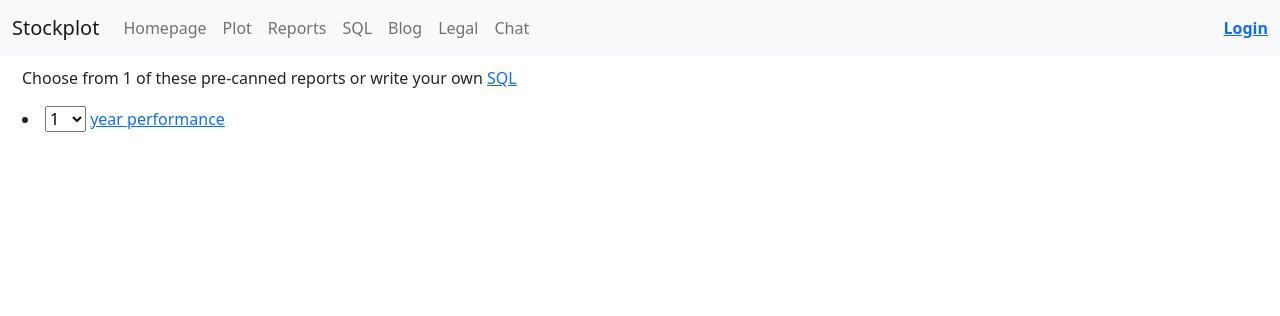
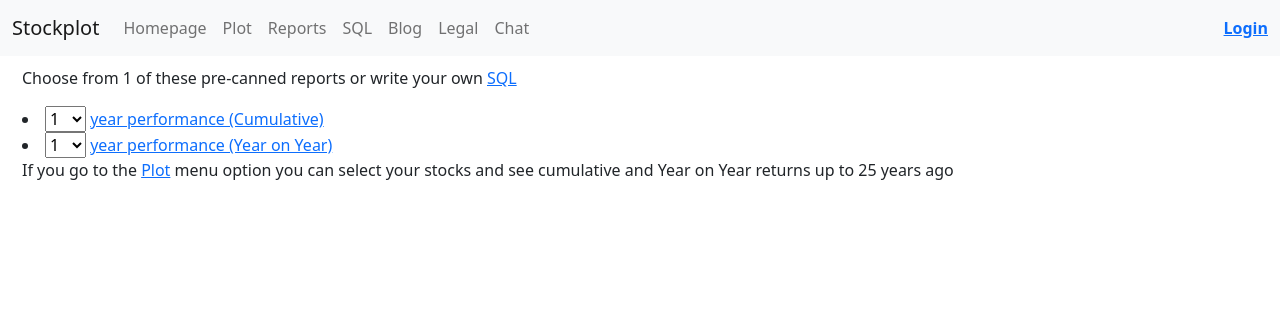
Before and after one commit to deytalytics/stock_plotter, a Flask app: page /reports in a window 1280 px wide. Shown: the top 316 px of the page. Run offline with Flask 3, Linux system fonts and the light colour scheme; parts of the project's set-up code (start-up, migrations or seed data) failed here and were passed over.

Commit message:
Added YoY stock return figures to /reports and /plot

```diff
--- a/app.py
+++ b/app.py
@@ -28,7 +28,7 @@ def create_app():
 engine = connect_db()
 market_stocks = load_market_stocks(engine)
 
-user_stocks, stock_price_history, precalculated_returns = load_stock_data(engine)
+user_stocks, stock_price_history, cumulative_returns, yoy_returns  = load_stock_data(engine, market_stocks)
 
 oauth = OAuth()
 app = create_app()
@@ -94,8 +94,8 @@ def query():
         error_message = str(e)
         return error_message
 
-@app.route('/performance', methods=['GET'])
-def performance():
+@app.route('/cumulative', methods=['GET'])
+def cumulative():
     # Get the 'years' parameter from the request
     years = int(request.args.get('years'))
     username = get_username(session)
@@ -105,7 +105,7 @@ def performance():
 
         # Iterate over the dictionary
         for market, stocks in market_stocks.items():
-            for stock_symbol, returns in precalculated_returns.items():
+            for stock_symbol, returns in cumulative_returns.items():
                 if stock_symbol in stocks:
                     # Fetch the x cumulative annual return
                     percentage_increase = returns[years-1]
@@ -134,12 +134,57 @@ def performance():
             return response
         elif export_format == 'html':
             keys_order = list(data[0].keys())
-            return render_template('resultset.html', report_title = f"{years} year performance", user=username, data=data, keys_order = keys_order)
+            return render_template('resultset.html', report_title = f"{years} year performance (cumulative)", user=username, data=data, keys_order = keys_order)
 
     except ProgrammingError as e:
         error_message = str(e)
         return error_message
 
+@app.route('/yearonyear', methods=['GET'])
+def yearonyear():
+    # Get the 'years' parameter from the request
+    years = int(request.args.get('years'))
+    username = get_username(session)
+    try:
+        # Initialize an empty list to hold the new dictionaries
+        data = []
+
+        # Iterate over the dictionary
+        for market, stocks in market_stocks.items():
+            for stock_symbol, returns in yoy_returns.items():
+                if stock_symbol in stocks:
+                    # Fetch the x cumulative annual return
+                    percentage_increase = returns[years-1]
+
+                    # Construct the new dictionary and append it to the list
+                    data.append({
+                        'stock_symbol': stock_symbol,
+                        'stock_name': stocks[stock_symbol]['stock_name'],
+                        'industry_name': stocks[stock_symbol]['industry_name'],
+                        'percentage_increase': percentage_increase
+                    })
+
+        # Filter out dictionaries where 'percentage_increase' is None
+        data = [d for d in data if d['percentage_increase'] is not None]
+
+        # Sort the data list by 'percentage_increase' in descending order
+        data = sorted(data, key=lambda x: x['percentage_increase'], reverse=True)
+
+        # Export the result to CSV or HTML format
+        export_format = 'html'
+
+        if export_format == 'csv':
+            response = make_response(df.to_csv(index=False))
+            response.headers['Content-Disposition'] = 'attachment; filename=result.csv'
+            response.headers['Content-Type'] = 'text/csv'
+            return response
+        elif export_format == 'html':
+            keys_order = list(data[0].keys())
+            return render_template('resultset.html', report_title = f"Year {years - 1} to Year {years} annual return", user=username, data=data, keys_order = keys_order)
+
+    except ProgrammingError as e:
+        error_message = str(e)
+        return error_message
 
 @app.route('/save_query', methods=['POST'])
 def save_query():
@@ -187,38 +232,38 @@ def delete_query():
 
 @app.route('/full_refresh')
 def full_refresh():
-    global stock_price_history, precalculated_returns
+    global stock_price_history, cumulative_returns, yoy_returns
     engine = connect_db()
     market_stocks = load_market_stocks(engine)
     retmsg = refresh_stocks(engine, market_stocks)
     if retmsg=="Stocks refreshed":
-        user_stocks, stock_price_history, precalculated_returns = load_stock_data(engine)
+        user_stocks, stock_price_history, cumulative_returns, yoy_returns = load_stock_data(engine, market_stocks)
     return retmsg
 
 @app.route('/refresh_stock')
 def stock_refresh():
-    global stock_price_history, precalculated_returns
+    global stock_price_history, cumulative_returns, yoy_returns
     symbol = request.args.get('ticker', type = str)
     engine = connect_db()
     retmsg = refresh_stock(engine, symbol)
-    user_stocks, stock_price_history, precalculated_returns = load_stock_data(engine)
+    user_stocks, stock_price_history, cumulative_returns, yoy_returns = load_stock_data(engine, market_stocks)
     return retmsg
 
 
 @app.route('/daily_refresh')
 def daily_refresh():
-    global stock_price_history, precalculated_returns
+    global stock_price_history, cumlative_returns, yoy_returns
     engine = connect_db()
     market_stocks = load_market_stocks(engine)
     retmsg = daily_refresh_stocks(engine, market_stocks)
-    user_stocks, stock_price_history, precalculated_returns = load_stock_data(engine)
+    user_stocks, stock_price_history, cumulative_returns, yoy_returns = load_stock_data(engine, market_stocks)
     return retmsg
 
 @app.route('/refresh_returns')
 def refresh_returns():
-    global stock_price_history, precalculated_returns
+    global stock_price_history, cumulative_returns, yoy_returns
     engine = connect_db()
-    user_stocks, stock_price_history, precalculated_returns = load_stock_data(engine)
+    user_stocks, stock_price_history, cumulative_returns, yoy_returns = load_stock_data(engine, market_stocks)
     return "Stock price history refreshed from database and precalculated returns recalculated "
 
 @app.route('/blog')
@@ -234,7 +279,8 @@ def legal():
 
 @app.route('/plot',methods=['GET','POST'])
 def get_stocks_returns():
-    returns={}
+    user_cumulative_returns={}
+    user_yoy_returns={}
     global user_stocks
     #Either use the selected stock market or default to sp500 if there isn't one
     selected_market = request.form.get('market', 'sp500')
@@ -274,7 +320,8 @@ def get_stocks_returns():
     email = get_email(session)
     for stock in user_stocks:
         if stock[0]==email:
-            returns[stock[1]] = precalculated_returns[stock[1]]
+            user_cumulative_returns[stock[1]] = cumulative_returns[stock[1]]
+            user_yoy_returns[stock[1]] = yoy_returns[stock[1]]
 
     # Initialize empty dictionaries for each market
     ftse100_stocks = {}
@@ -291,9 +338,9 @@ def get_stocks_returns():
             sp500_stocks = stocks
 
     #load the plot data
-    plot_div = load_plots(returns, ftse100_stocks, dax_stocks, sp500_stocks)
+    plot_div = load_plots(user_cumulative_returns, ftse100_stocks, dax_stocks, sp500_stocks)
 
-    return render_template('stocks.html', user = get_username(session), ftse100_stocks=ftse100_stocks, dax_stocks=dax_stocks, sp500_stocks=sp500_stocks, plot_div=plot_div, selected_market = selected_market, selected_stock = selected_stock, returns=returns)
+    return render_template('stocks.html', user = get_username(session), ftse100_stocks=ftse100_stocks, dax_stocks=dax_stocks, sp500_stocks=sp500_stocks, plot_div=plot_div, selected_market = selected_market, selected_stock = selected_stock, yoy_returns = user_yoy_returns, cumulative_returns=user_cumulative_returns)
 
 @app.route('/login')
 def login():
--- a/templates/index.html
+++ b/templates/index.html
@@ -13,8 +13,9 @@
         The information is pulled from <a href="https://finance.yahoo.com/quote/%5EFTSE?p=%5EFTSE">Yahoo Finance</a>.
 
         <p><br>From the menu you will find the following links:-
-            <li><a href="/plot">Plot</a> shows the cumulative stock return for each year (up to 25 years) e.g 10 years = the percentage increase since latest trading days and last trading day 10 years ago.
-            <br>On this page, if you login (using Google Authentication), you are also able to save your stocks</li>
+            <li><a href="/plot">Plot</a> plots the cumulative stock return for each year (up to 25 years) e.g 10 years = the percentage increase since latest trading days and last trading day 10 years ago.
+            <br>Sortable tables are also provided for the cumulative and year on year returns
+            <br>If you login (using Google Authentication), you are also able to save your stocks</li>
             <li><a href="/reports">Reports<a> provides pre-canned reports which might be of use to an investor. Currently allows you to view the cumulative stock returns (for all included stocks) over x years </a></li>
             <li><a href="/sql">SQL</a> allows an authenticated user to write their own queries and obtain resultsets (either displayed as searchable, sortable html tables or downloadable as CSV)</li>
             <li><a href="/blog">Blog</a> provides help information for the website and articles that may assist long term investors in identifying high quality stocks</li>
--- a/templates/reports.html
+++ b/templates/reports.html
@@ -5,32 +5,55 @@
     <link href="https://cdn.jsdelivr.net/npm/bootstrap@5.1.3/dist/css/bootstrap.min.css" rel="stylesheet">
     <script>
         window.onload = function() {
-            var select = document.getElementById("yearsSelect");
+            var select = document.getElementById("cumulativeyearsSelect");
             for(var i = 1; i <= 25; i++) {
                 var option = document.createElement("option");
                 option.value = i;
                 option.text = i;
                 select.appendChild(option);
             }
-            updatePerformanceLink();
+            updateCumulativeLink();
+            var select = document.getElementById("YoYyearsSelect");
+            for(var i = 1; i <= 25; i++) {
+                var option = document.createElement("option");
+                option.value = i;
+                option.text = i;
+                select.appendChild(option);
+            }
+            updateYoYLink();
+
         }
 
-        function updatePerformanceLink() {
-            var years = document.getElementById("yearsSelect").value;
-            var link = document.getElementById("performanceLink");
-            link.href = "/performance?years=" + years;
+        function updateCumulativeLink() {
+            var years = document.getElementById("cumulativeyearsSelect").value;
+            var link = document.getElementById("cumulativeLink");
+            link.href = "/cumulative?years=" + years;
         }
+
+        function updateYoYLink() {
+            var years = document.getElementById("YoYyearsSelect").value;
+            var link = document.getElementById("YoYLink");
+            link.href = "/yearonyear?years=" + years;
+        }
+
     </script>
 </head>
 <body>
     {% include 'header.html' %}
     Choose from 1 of these pre-canned reports or write your own <a href="/sql">SQL</a>
     <p></p>
+
     <li>
-    <select id="yearsSelect" onchange="updatePerformanceLink()">
+    <select id="cumulativeyearsSelect" onchange="updateCumulativeLink()">
         <!-- Options will be added here by JavaScript -->
     </select>
-    <a id="performanceLink" href="/performance?years=1">year performance</a></li>
+    <a id="cumulativeLink" href="/cumulative?years=1">year performance (Cumulative)</a></li>
+
+    <li><select id="YoYyearsSelect" onchange="updateYoYLink()">
+        <!-- Options will be added here by JavaScript -->
+    </select>
+    <a id="YoYLink" href="/yearonyear?years=1">year performance (Year on Year)</a></li>
     <script src="https://cdn.jsdelivr.net/npm/bootstrap@5.1.3/dist/js/bootstrap.bundle.min.js"></script>
+    <note>If you go to the <a href="/plot">Plot</a> menu option you can select your stocks and see cumulative and Year on Year returns up to 25 years ago</note>
 </body>
 </html>
```
Also changed, not shown: functions.py (+70 -41 lines), templates/stocks.html (+81 -2 lines).
